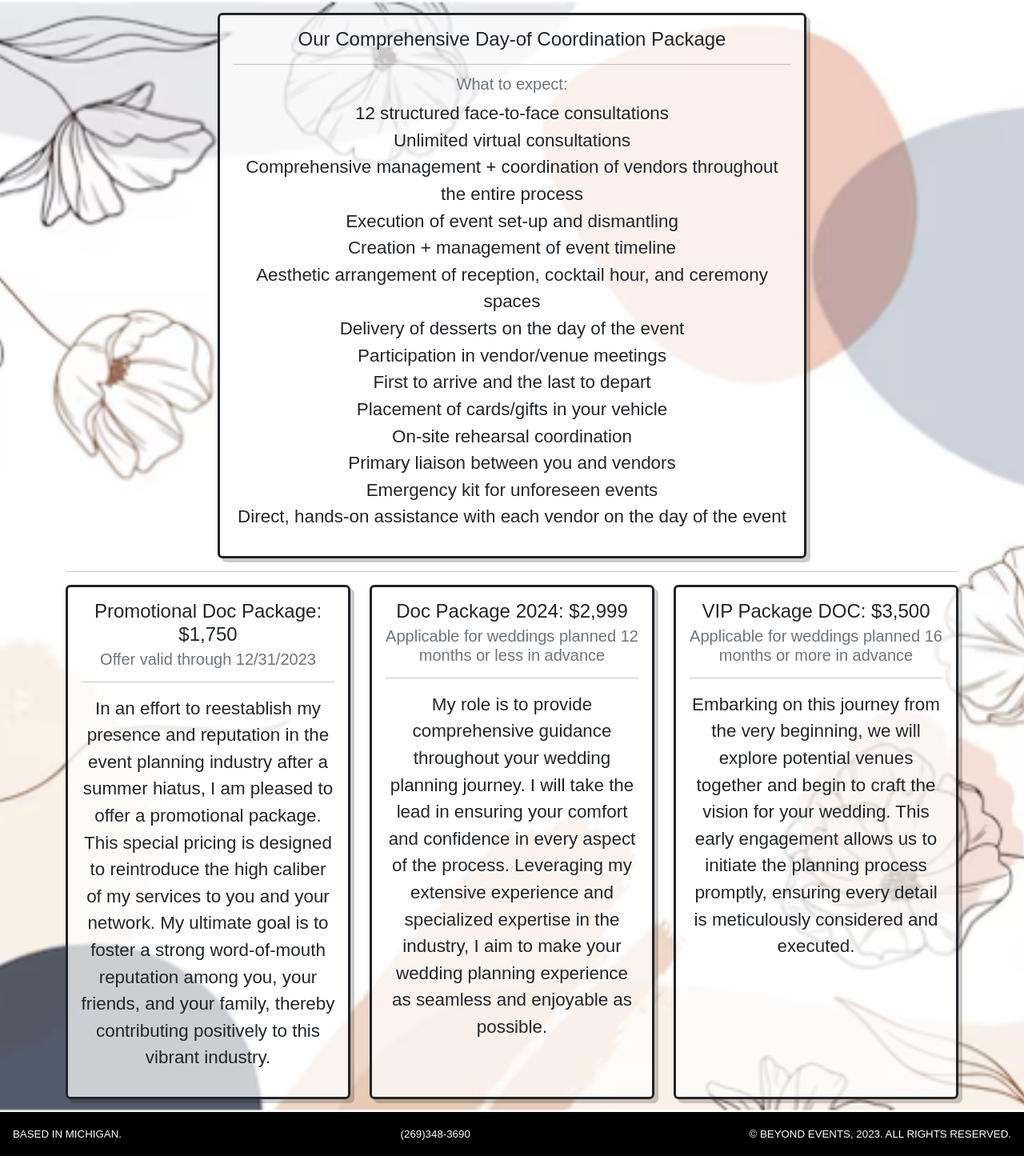
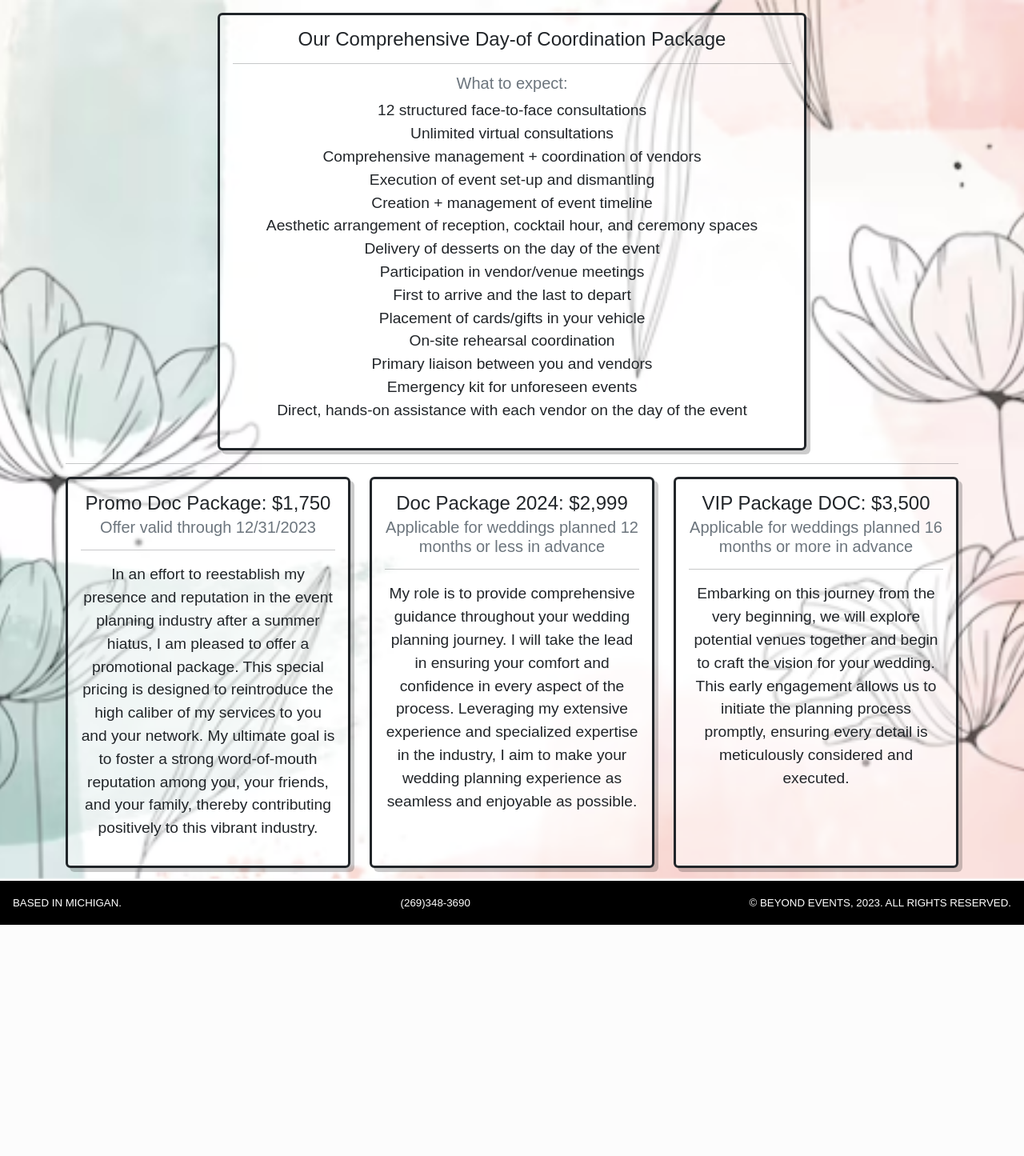
Before and after one commit to mwagner4084/beyondevents, a Django app: page /pricing/ in a window 1280 px wide. Shown: the part 64-1509 px from the top of the page at 80% size. After the commit the page ends 1220 px from the top, so only its background shows below. Run offline with Django 4.2, Linux system fonts and the light colour scheme; parts of the project's set-up code (start-up, migrations or seed data) failed here and were passed over; some libraries are stand-ins or nearby versions; some web fonts are replaced.

Commit message:
add media css for bg img change bg img edit text

```diff
--- a/static/css/base.css
+++ b/static/css/base.css
@@ -162,7 +162,7 @@ h1.heading {
 
 .card {
   box-shadow: 5px 5px rgba(0, 0, 0, 0.2);
-  background-color: rgba(255, 255, 255, 0.7)
+  background-color: rgba(255, 255, 255, 0.5);
 }
 
 .card-img {
@@ -249,20 +249,34 @@ footer {
 ul,
 il,
 p {
-  font-size: calc(1rem + 0.5vw);
+  font-size: calc(1rem + 0.25vw);
 }
 
 .site-main {
   min-height: 90vh;
 }
 
-.bg-img {
-  background-image: url('../img/flower-bg.png');
-  background-color: --th-color-white;
-  width: 100%;
-  background-position: center;
-  background-repeat: no-repeat;
-  background-size: cover;
+@media screen and (min-width: 992px){
+
+  .desktop-img {
+    background-image: url('../img/line-flowers.png');
+    background-color: --th-color-white;
+    width: 100%;
+    background-position: center;
+    background-repeat: no-repeat;
+    background-size: cover;
+  }
+}
+
+@media screen and (max-width: 992px){
+  .mobile-img {
+    background-image: url('../img/line-flowers-mobile.png');
+    background-color: --th-color-white;
+    width: 100%;
+    background-position: center;
+    background-repeat: no-repeat;
+    background-size: cover;
+  }
 }
 
 .bride-img {
--- a/templates/base.html
+++ b/templates/base.html
@@ -61,7 +61,7 @@
         </nav>
     </header>
 
-        <main class="site-main bg-img" role="main">
+        <main class="site-main desktop-img mobile-img" role="main">
 
             {% block content %}
             {% endblock content %}
--- a/templates/index.html
+++ b/templates/index.html
@@ -6,7 +6,7 @@
 {% block content %}
 
 <div class="template-home">
-    <div class="container py-3">
+    <div class="container mx-md-auto py-3">
         <div class="row justify-content-md-center">
             <div class="col-12 col-md-8 mb-4 mb-md-0 text-center">
                 <div class="card border-dark slide-in-left">
--- a/templates/pricing.html
+++ b/templates/pricing.html
@@ -26,7 +26,7 @@
                                 Unlimited virtual consultations
                             </li>
                             <li>
-                                Comprehensive management + coordination of vendors throughout the entire process
+                                Comprehensive management + coordination of vendors
                             </li>
                             <li>
                                 Execution of event set-up and dismantling
@@ -72,7 +72,7 @@
                 <div class="card border-dark slide-in-left h-100">
                     <div class="card-body text-center">
                         <h4 class="card-title">
-                            Promotional Doc Package: $1,750
+                            Promo Doc Package: $1,750
                         </h4>
                         <h5 class="card-subtitle mb-2 text-muted">
                             Offer valid through 12/31/2023
```
Also changed, not shown: static/img/bw-flowers.png (added), static/img/line-flowers-mobile.png (added), static/img/line-flowers.jpg (added), static/img/line-flowers.png (added).
